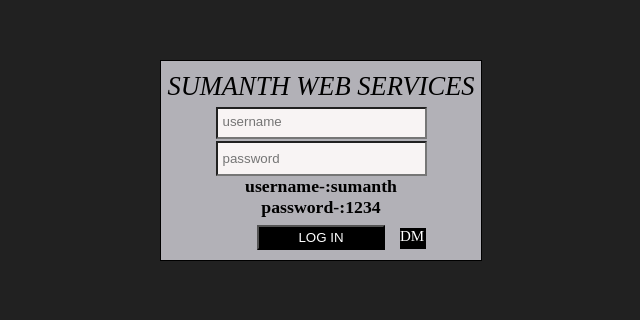
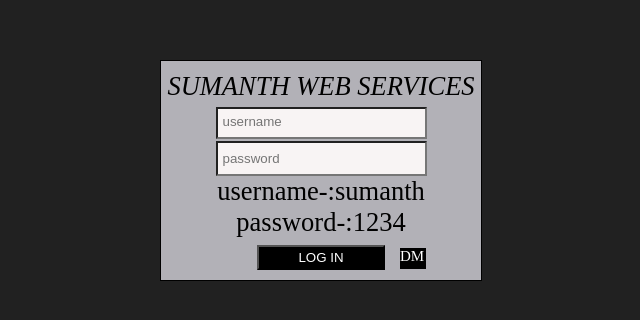
Before and after one commit to chhvnvsumanth/sumanthwebservices, a plain HTML site: page index.html in a window 1280 px wide. Shown: the part 140-460 px from the top of the page, without its empty margins (288-928 px from the left). Drawn offline with Linux system fonts and the light colour scheme.

Commit message:
Update index.html

```diff
--- a/index.html
+++ b/index.html
@@ -16,8 +16,8 @@
         <br>
        <input class="ente" type="password" placeholder="password" id="password">
        <br>
-        <h6>username-:sumanth </h4>
-        <h6>password-:1234</h4>
+        <p style="font-size-:20px;">username-:sumanth</p>
+        <p style="font-size-:20px;">password-:1234</p>
        <button type="submit" class="login">LOG IN</button>
        <a href="contact_us.html" class="CONTACT_US">DM!</a>
        <br>
```
